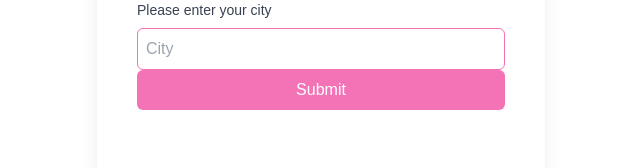
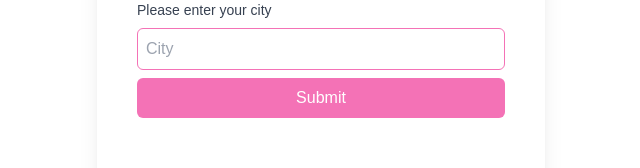
Before and after one commit to Mndraca/open-weather-fetch, a Next.js app: page / in a window 1280 px wide. Shown: the part 260-428 px from the top of the page, without its empty margins (319-959 px from the left). Built offline with nearby package versions, Linux system fonts and the light colour scheme; no server answers.

Commit message:
tailwing

```diff
--- a/components/data.tsx
+++ b/components/data.tsx
@@ -46,12 +46,12 @@ export function ResultData() {
         {data.map((item, index) => (
           <li
             key={index}
-            className="bg-black  rounded-lg p-6 hover:bg-gray-600 transition"
+            className="bg-black  rounded-md p-6 hover:bg-gray-600 transition"
           >
             <h2 className="text-xl font-semibold mb-2  text-pink-400">
               {item.title}
             </h2>
-            <p className="text-gray-200 mb-4">{item.excerpt}</p>
+            <p className="text-gray-200  mb-4">{item.excerpt}</p>
             <p className="text-sm text-gray-500">{fixDate(item.date)}</p>
           </li>
         ))}
--- a/components/wheather.tsx
+++ b/components/wheather.tsx
@@ -47,7 +47,7 @@ export function WeatherForm() {
             Please enter your city
           </label>
           <input
-            className="w-full border border-pink-400 rounded-md p-2 focus:ring-2 focus:ring-blue-500"
+            className="w-full border border-pink-400 rounded-md p-2 focus:ring-2 focus:ring-pink-600"
             type="text"
             placeholder="City"
             value={city}
@@ -56,7 +56,7 @@ export function WeatherForm() {
         </div>
         <button
           type="submit"
-          className="w-full bg-pink-400 text-white py-2 rounded-md hover:bg-gray-400 transition"
+          className="w-full bg-pink-400 text-white py-2 my-2 rounded-md hover:bg-gray-400 transition"
         >
           Submit
         </button>
```
